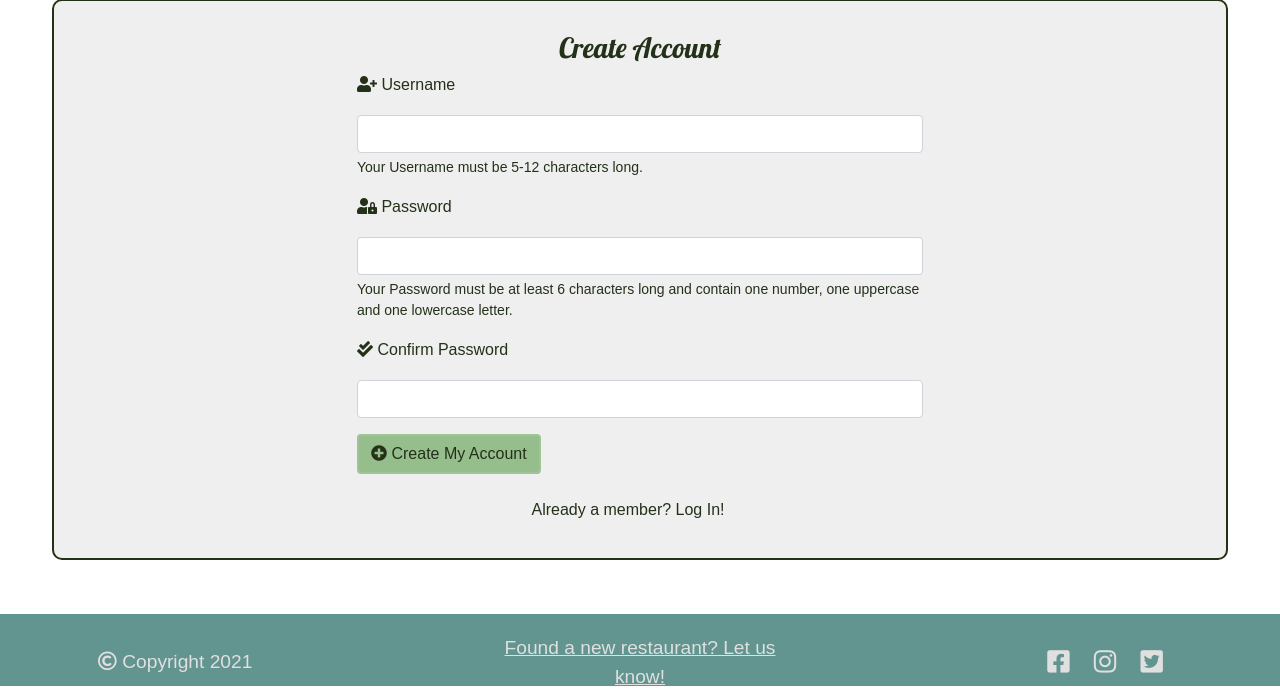
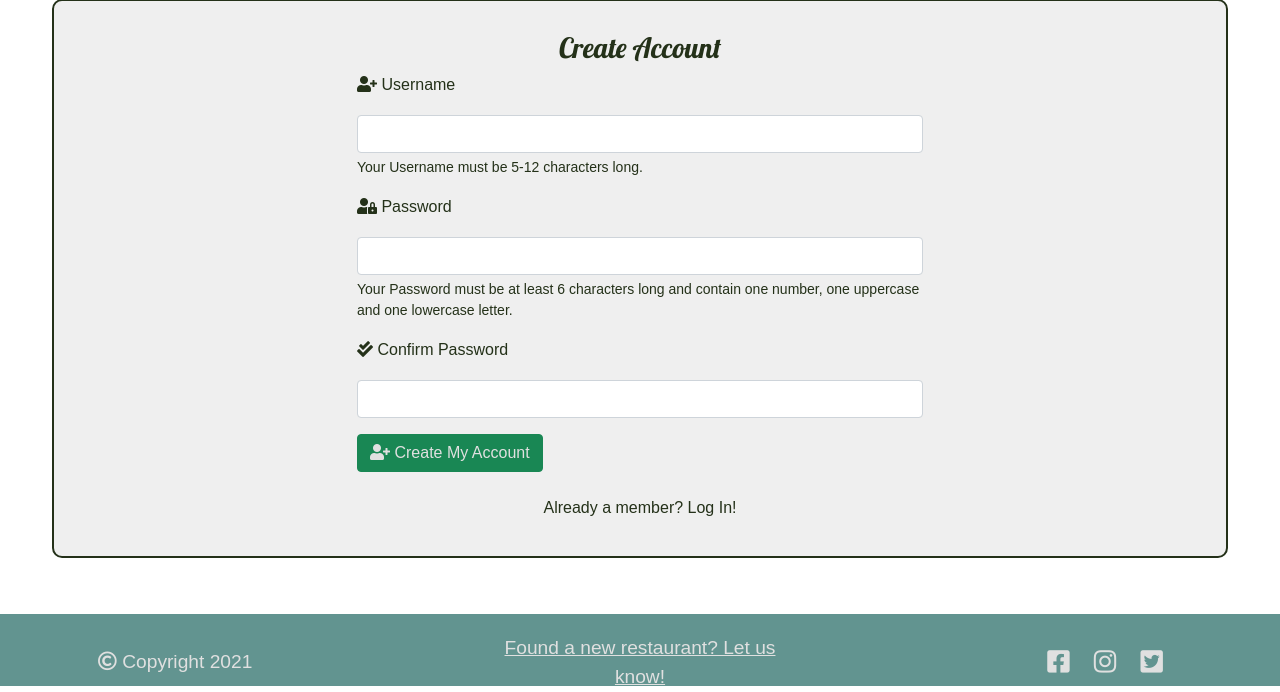
Before and after one commit to Cairi-S/vegan-Glasgow, a Flask app: page /signup in a window 1280 px wide. Shown: the part 114-806 px from the top of the page. Run offline with Flask 2, Linux system fonts and the light colour scheme; some libraries are stand-ins or nearby versions; some web fonts are replaced.

Commit message:
Add justify-content to login link,change btn color/icon, add margin to header

```diff
--- a/static/css/style.css
+++ b/static/css/style.css
@@ -469,8 +469,7 @@
 
 .form-button {
     margin-bottom: 10px;
-    background-color: #96be8c;
-    border: 2px solid #a0c497;
+    color:#e0e0e0;
 }
 
 .profile-btn a,
@@ -528,6 +527,10 @@
     .page-title {
         font-size: 2rem;
     }
+
+    .mobile-header-margin {
+        margin-bottom: 20px;
+    }
 }
 
 @media (min-width: 540px) and (max-width: 1024px) and (orientation:portrait) {
--- a/templates/create_account.html
+++ b/templates/create_account.html
@@ -4,7 +4,7 @@
   <div class="row g-0 form-container">
     <!-- Header -->
       <div class="col-md-6 offset-md-3 col-sm-8 offset-sm-2">
-          <h3 class="form-header">Create Account</h3>
+          <h3 class="form-header mobile-header-margin">Create Account</h3>
       </div>
       <!-- FORM STARTS - CREATE ACCOUNT -->
       <form class="col-md-6 offset-md-3 col-sm-8 offset-sm-2" method="POST" action="{{ url_for('signup') }}">
@@ -30,12 +30,12 @@
             <input type="password" class="form-control" id="confirm-password" name="confirm-password" required>
           </div>
           <!-- Submit button input -->
-          <button type="submit" class="btn form-instructions form-button">
-            <i class="fas fa-plus-circle"></i> Create My Account
+          <button type="submit" class="btn form-instructions btn-success form-button">
+            <i class="fas fa-user-plus"></i> Create My Account
           </button>
       </form>
       <!-- FORM ENDS -->
-      <div class="row">
+      <div class="row g-0 d-flex justify-content-center">
         <!-- Link to Login page for pre-existing members -->
         <div class="col-sm-12 form-instructions">
           <p>Already a member?
```
